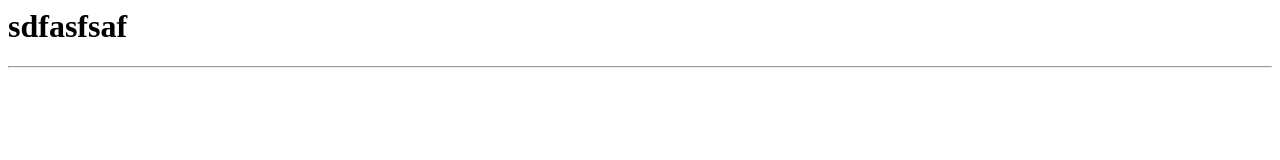
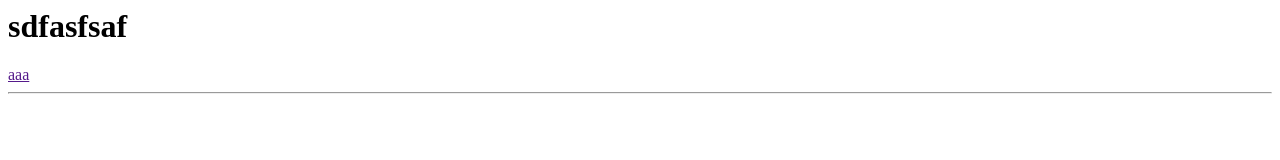
Before and after one commit to liyu1993/xuezi, a plain HTML site: page index.html in a window 1280 px wide. Drawn offline with Linux system fonts and the light colour scheme.

Commit message:
修改了index.html，创建可base.css，删除了danner2

```diff
--- a/css/base.css
+++ b/css/base.css
@@ -1,3 +1,3 @@
 *{
-
+ box-sizing:border-box;
 }
--- /dev/null
+++ b/css/index.css
@@ -0,0 +1,3 @@
+.box{
+    border:1px;
+}
--- a/index.html
+++ b/index.html
@@ -3,6 +3,9 @@
     <h1>
       sdfasfsaf
     </h1>
+    <div>
+      <a href="">aaa</a>
+    </div>
     <hr>
   </body>
 </html>
```
